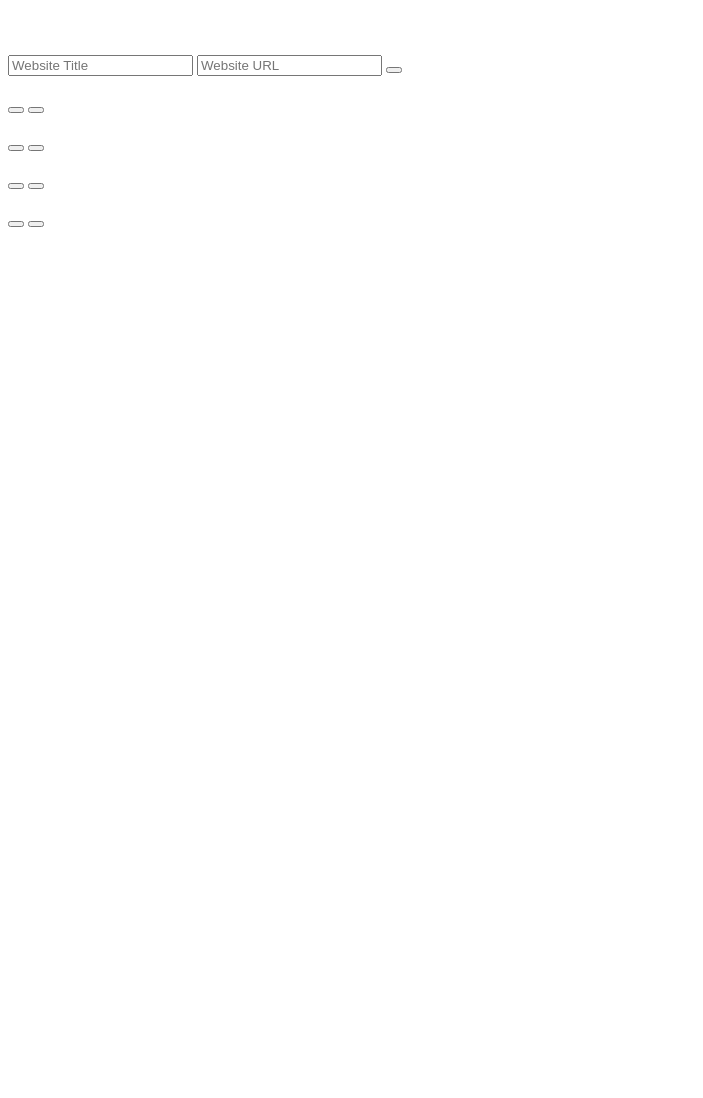
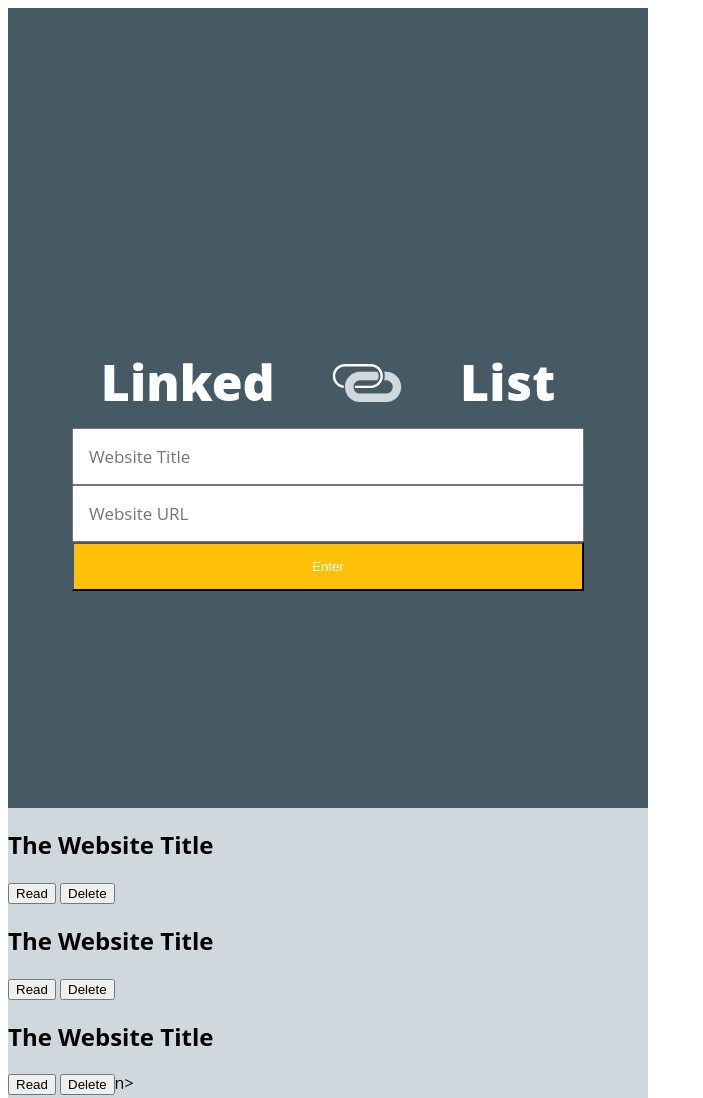
Before and after one commit to LarMiller/LinkedList, a plain HTML site: page index.html in a window 1280 px wide. Shown: the top 1098 px of the page, without its empty margins (0-703 px from the left). Before the commit the page ends 800 px from the top, so only its background shows below. Drawn offline with Linux system fonts and the light colour scheme; a web font is replaced by a local one.

Commit message:
Add Css, update html with classes and ids

```diff
--- a/index.html
+++ b/index.html
@@ -1,45 +1,47 @@
 <!DOCTYPE html>
 <html>
 <head>
-  <title>
-    <link rel="stylesheet" type="text/css" href="style.css">
-  </title>
+   <link rel="stylesheet" type="text/css" href="style.css">
+   <link href="https://fonts.googleapis.com/css?family=Open+Sans 800 400" rel="stylesheet">
+  <title> Linked list</title>
 </head>
 <body>
-  <section>
-    <article>
-      <h1></h1>
-      <img src="">
-      <h1></h1>
+  <section class = "firstSection">
+    <main>
+    <article id = "title">
+      <h1>Linked</h1>
+      <img src="images/linked-list-logo.svg">
+      <h1>List</h1>
     </article>
-  <input type="text" name="title" placeholder="Website Title">
-  <input type="text" name="title" placeholder="Website URL">
-  <button id"enterButton"></button>
+  <input class = "websiteTitle" type="text" name="title" placeholder="Website Title">
+  <input class = "websiteUrl" type="text" name="title" placeholder="Website URL">
+  <button id="enterButton">Enter</button>
   </section>
-  <section>
+  </main>
+  <section class = "secondSection">
       <article>
-        <h2></h2>
-        <p></p>
-        <button></button>
-        <button></button>
+        <h2>The Website Title</h2>
+        <p class = "linkTo"></p>
+        <button>Read</button>
+        <button>Delete</button>
       </article>
       <article>
-        <h2></h2>
-        <p></p>
-        <button></button>
-        <button></button>
+        <h2>The Website Title</h2>
+        <p class = "linkTo"></p>
+        <button>Read</button>
+        <button>Delete</button>
       </article>
       <article>
-        <h2></h2>
-        <p></p>
-        <button></button>
-        <button></button>
+        <h2>The Website Title</h2>
+        <p class = "linkTo"></p>
+        <button>Read</button>
+        <button>Delete</button>n>
       </article>
       <article>
-        <h2></h2>
-        <p></p>
-        <button></button>
-        <button></button>
+        <h2>The Website Title</h2>
+        <p class = "linkTo"></p>
+        <button>Read</button>
+        <button>Delete</button>
       </article>
   </section>
     <script type="text/javascript" src= "script.js"></script>
--- a/style.css
+++ b/style.css
@@ -0,0 +1,78 @@
+body{
+  width: 100%;
+  height: 100vh;
+  font-family: 'Open Sans', sans-serif;
+}
+
+h1{
+  font-family: 'Open Sans', sans-serif;
+  font-weight: 800;
+  color:#ffffff;
+  font-size: 50px;
+  margin:0;
+}
+
+main{
+  width: 80%;
+  margin: 10px auto 10px auto;
+  padding-top: 50%;
+}
+
+#title{
+  display: flex;
+  justify-content: space-around;
+  margin: 10px auto 10px auto;
+  box-sizing: border-box;
+}
+
+#enterButton{
+  width: 100%;
+  padding: 15px;
+  color:#ffffff;
+  background-color: #ffc107;
+}
+
+#title img{
+  width: 70px;
+  height: 70px;
+}
+
+#enterButton::hover{
+  background-color: #ffd773;
+}
+
+
+.firstSection{
+  width: 50%;
+  height:100%;
+  display: inline-block;
+  background-color: #455A64;
+
+}
+
+.secondSection{
+  width: 50%;
+  height:100%;
+  display: inline-block;
+  background-color: #CFD8DC;
+}
+
+.websiteTitle{
+  width: 100%;
+  padding: 15px;
+  display:block;
+  box-sizing: border-box;
+  font-family: 'Open Sans', sans-serif;
+  font-size: 17px;
+
+}
+
+.websiteUrl{
+  width: 100%;
+  padding: 15px;
+  display:block;
+  font-family: 'Open Sans', sans-serif;
+  font-size: 17px;
+  box-sizing: border-box;
+
+}
```
Also changed, not shown: images/linked-list-logo.svg (added).
